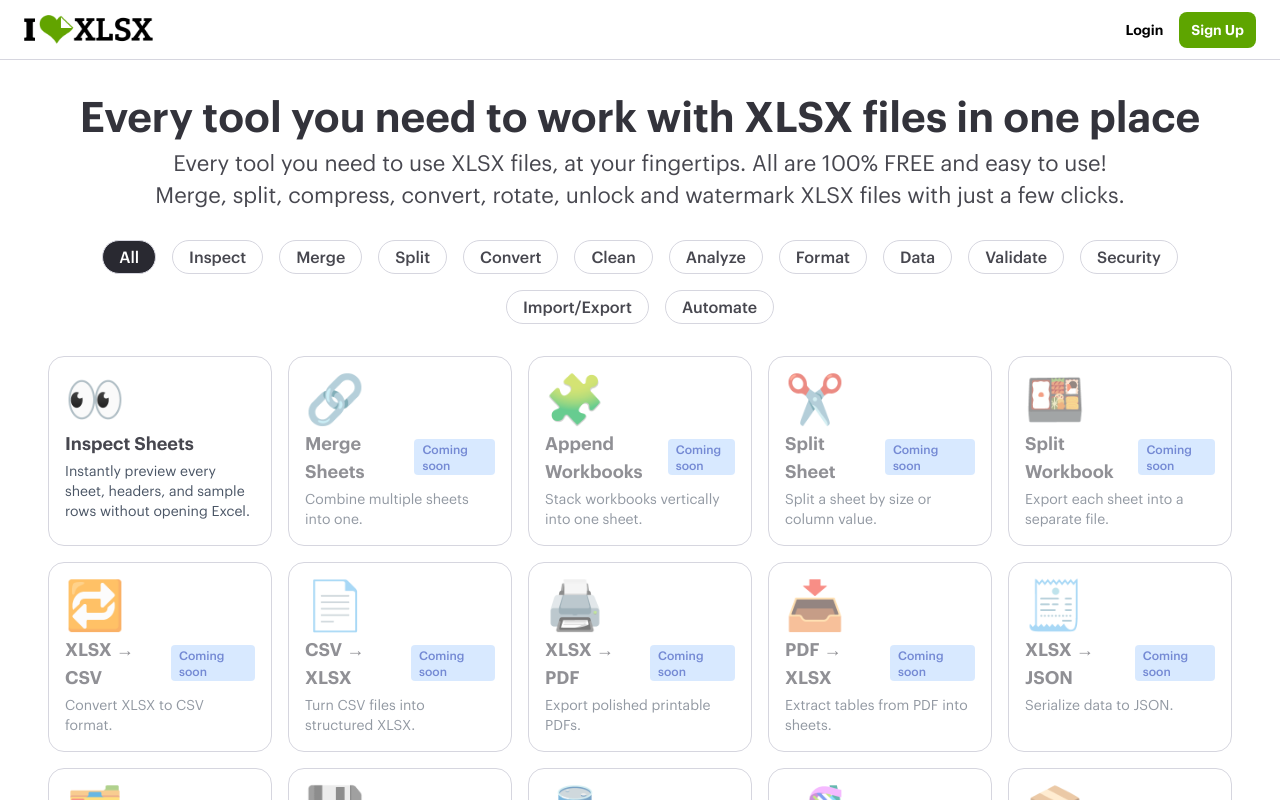
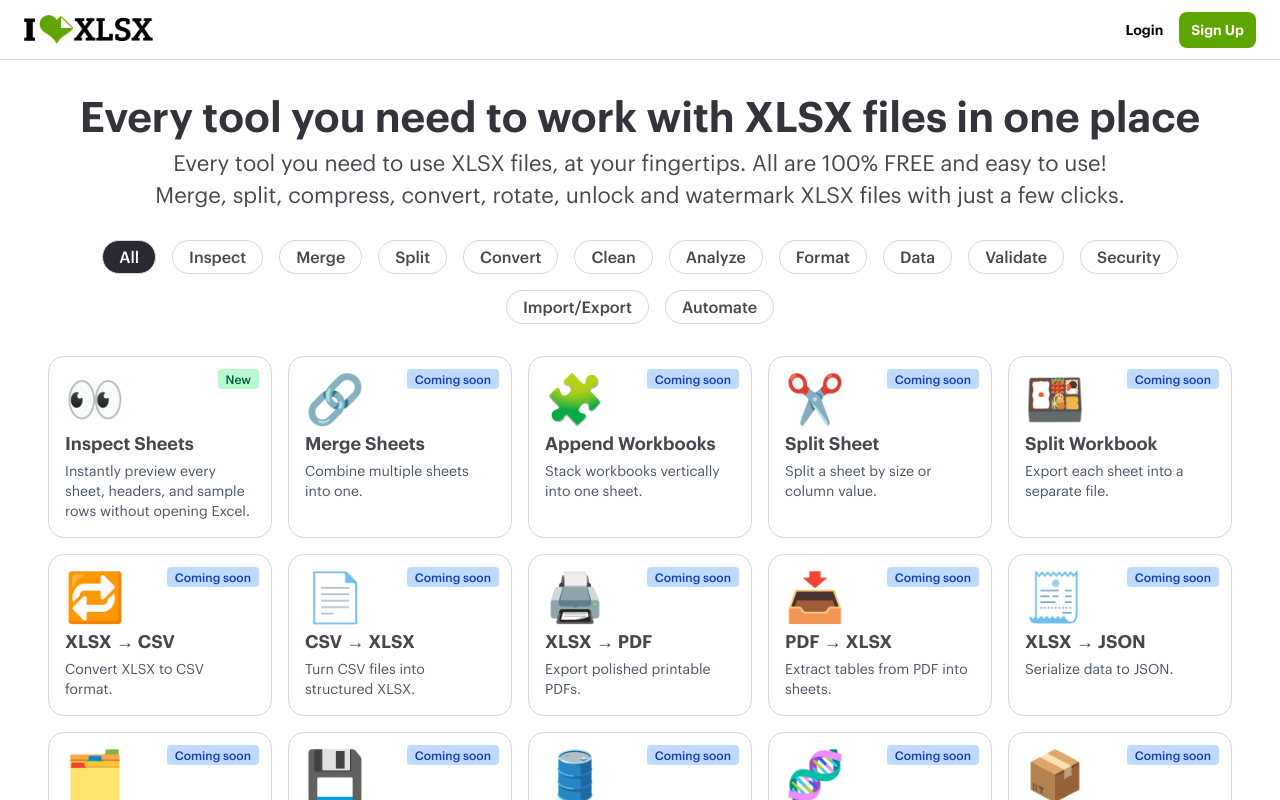
Before and after one commit to manudelp/xlsxworld, a Next.js app in the folder client/: page / in a window 1280 px wide. Shown: the top 800 px of the page. Built offline with nearby package versions, Linux system fonts and the light colour scheme.

Commit message:
feat: add drag-and-drop functionality to InspectSheets and introduce 'isNew' property in Tool component

```diff
--- a/client/app/tools/[slug]/inspect/InspectSheets.tsx
+++ b/client/app/tools/[slug]/inspect/InspectSheets.tsx
@@ -119,7 +119,18 @@
 
   return (
     <div className="space-y-8">
-      <div>
+      <div
+        onDragOver={(e) => {
+          e.preventDefault();
+          e.stopPropagation();
+        }}
+        onDrop={(e) => {
+          e.preventDefault();
+          e.stopPropagation();
+          const file = e.dataTransfer.files?.[0];
+          if (file) onFile(file);
+        }}
+      >
         <label className="flex flex-col items-center justify-center w-full h-40 border-2 border-dashed rounded-xl cursor-pointer bg-gray-50 hover:bg-gray-100 transition">
           <input
             type="file"
--- a/client/components/utility/Tool.tsx
+++ b/client/components/utility/Tool.tsx
@@ -9,6 +9,7 @@
   description: string;
   category?: string;
   commingSoon?: boolean;
+  isNew?: boolean;
 }
 export default function Tool({
   href,
@@ -18,6 +19,7 @@
   description,
   category = "organize",
   commingSoon = false,
+  isNew = false,
 }: ToolProps) {
   return (
     <div
@@ -25,11 +27,9 @@
       data-category={category}
     >
       <Link
-        href={commingSoon ? "#" : href}
+        href={href}
         title={title}
-        className={`block p-4 ${
-          commingSoon ? "pointer-events-none opacity-60" : ""
-        }`}
+        className="block p-4"
         tabIndex={commingSoon ? -1 : undefined}
         aria-disabled={commingSoon ? "true" : undefined}
       >
@@ -38,15 +38,20 @@
         </div>
         <h3 className="text-lg font-semibold mb-1 flex items-center gap-2">
           {heading}
-          {commingSoon && (
-            <span className="bg-blue-200 text-blue-800 text-xs font-medium px-2 py-0.5 rounded">
-              Coming soon
-            </span>
-          )}
         </h3>
         <div>
           <p className="text-sm text-gray-600">{description}</p>
         </div>
+        {isNew && (
+          <span className="absolute top-3 right-3 bg-green-200 text-green-800 text-xs font-medium px-2 py-0.5 rounded">
+            New
+          </span>
+        )}
+        {commingSoon && (
+          <span className="absolute top-3 right-3 bg-blue-200 text-blue-800 text-xs font-medium px-2 py-0.5 rounded">
+            Coming soon
+          </span>
+        )}
       </Link>
     </div>
   );
--- a/client/components/utility/toolsData.ts
+++ b/client/components/utility/toolsData.ts
@@ -8,6 +8,7 @@
   category: string;
   slug: string; // unique route segment
   commingSoon?: boolean;
+  isNew?: boolean;
 }
 
 // Broad coverage of common XLSX-related actions
@@ -22,6 +23,7 @@
       "Instantly preview every sheet, headers, and sample rows without opening Excel.",
     icon: "👀",
     category: "Inspect",
+    isNew: true,
   },
 
   // Merge / Split
```
